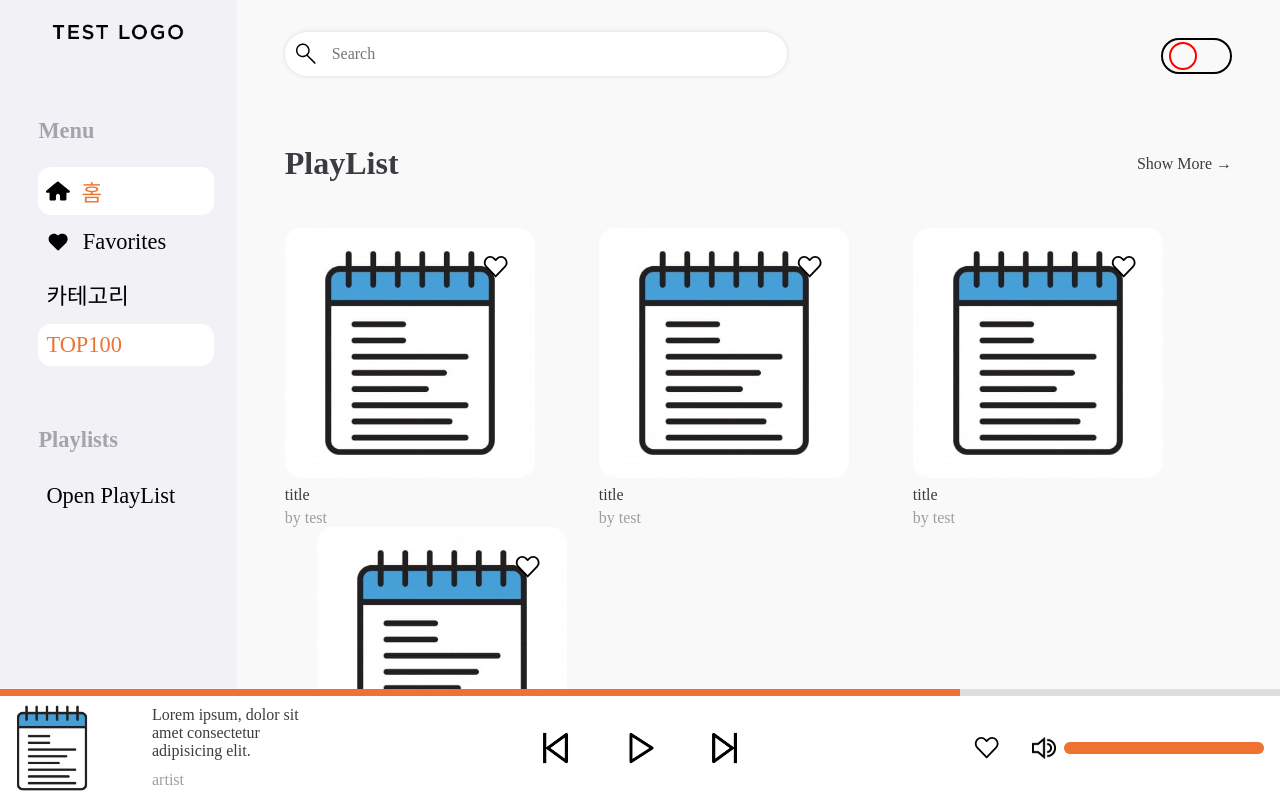
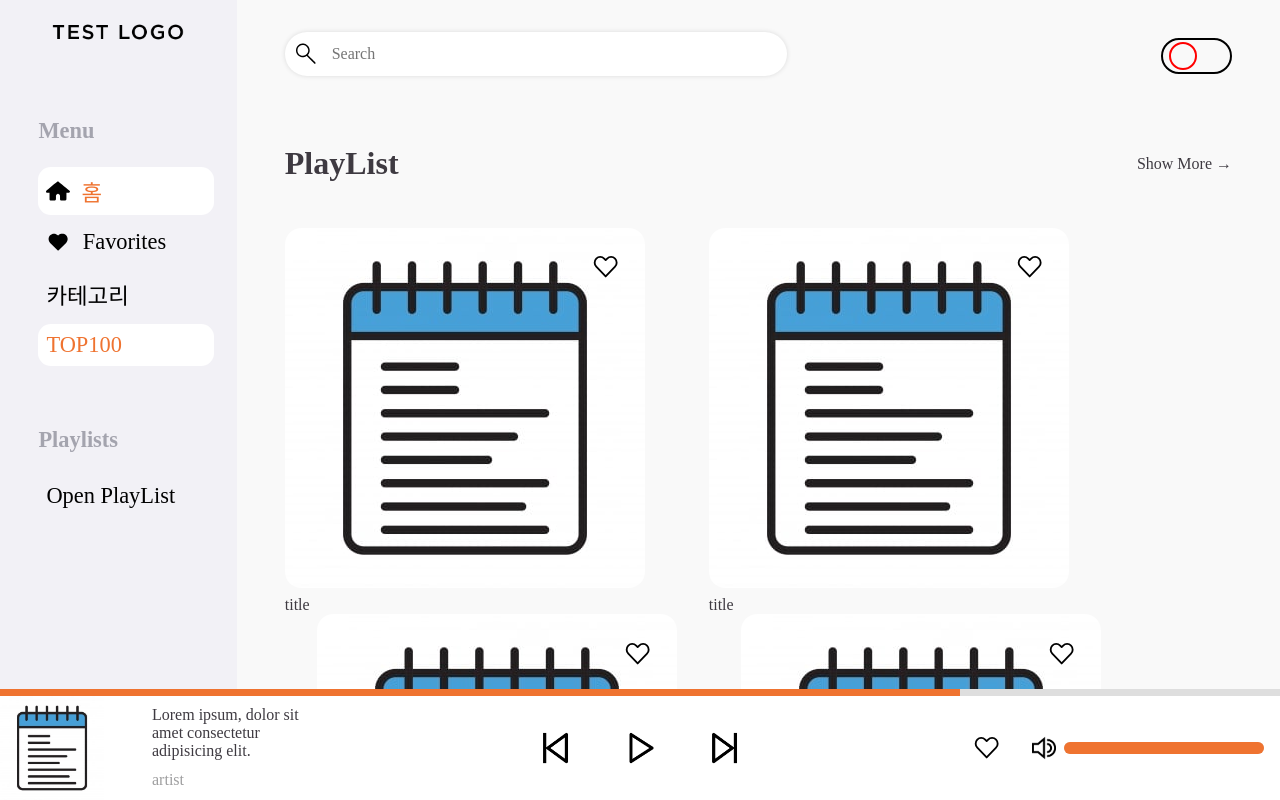
Before and after one commit to jsb8740/FarvoriteMusicList, a Vue app: page / in a window 1280 px wide. Built offline with nearby package versions, Linux system fonts and the light colour scheme; a web font is replaced by a local one.

Commit message:
css img 사이즈 변경

```diff
--- a/src/components/playList/PlayListItem.vue
+++ b/src/components/playList/PlayListItem.vue
@@ -9,9 +9,9 @@
       <slot name="title">title</slot>
     </div>
 
-    <div class="byWriter">
+    <!-- <div class="byWriter">
       <slot name="by">by test</slot>
-    </div>
+    </div> -->
   </div>
 </template>
 
@@ -36,8 +36,8 @@ import Heart from "@/components/icons/Heart.vue";
   .thumbnail {
     position: relative;
     img {
-      width: 250px;
-      height: 250px;
+      /*width: 250px;
+      height: 250px;*/
 
       border-radius: 1rem;
     }
```
